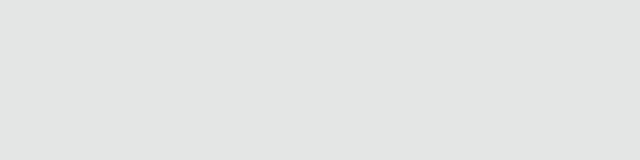
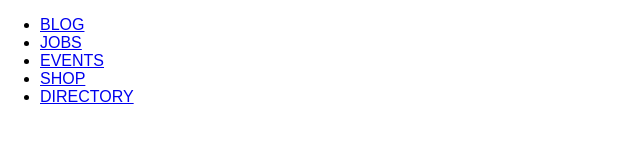
Before and after one commit to ronford/Awwwards, a plain HTML site: page index.html in a window 1280 px wide. Shown: the whole page, without its empty margins (0-640 px from the left). Drawn offline with Linux system fonts and the light colour scheme.

Commit message:
template fix

```diff
--- a/css/style.css
+++ b/css/style.css
@@ -1,3 +1,4 @@
-body {
-  background-color: #E4E6E5;
-}
+#main {
+  width: 960px;
+  margin: 0px auto;
+  background: red; }
--- a/index.html
+++ b/index.html
@@ -10,7 +10,15 @@
 
 <body>
   <header>
-    <nav id="nav_1"></nav>
+    <nav id="nav_1">
+      <ul>
+        <li><a href="#">BLOG </li>
+        <li><a href="#">JOBS</li>
+        <li><a href="#">EVENTS</li>
+        <li><a href="#">SHOP</li>
+        <li><a href="#">DIRECTORY</li>
+      </ul>
+    </nav>
   </header>
 
   <nav id="nav_2"></nav>
--- a/scss/_header.scss
+++ /dev/null
@@ -1,7 +0,0 @@
-header
-{
-  width: 940px;
-  height: 180px;
-  background-color: red;
-  margin:  auto;
-}
--- a/scss/style.scss
+++ /dev/null
@@ -1,4 +0,0 @@
-body
-{
-  background-color:#E4E6E5;
-}
```
